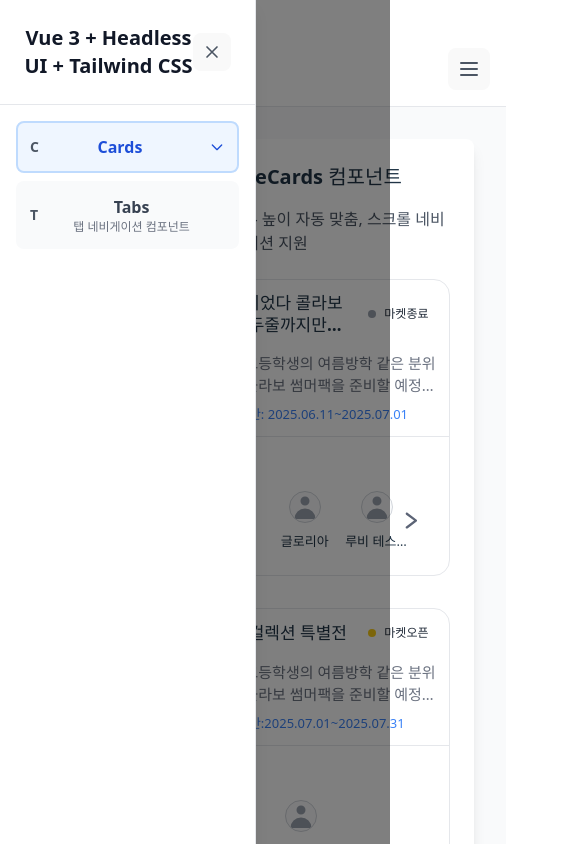
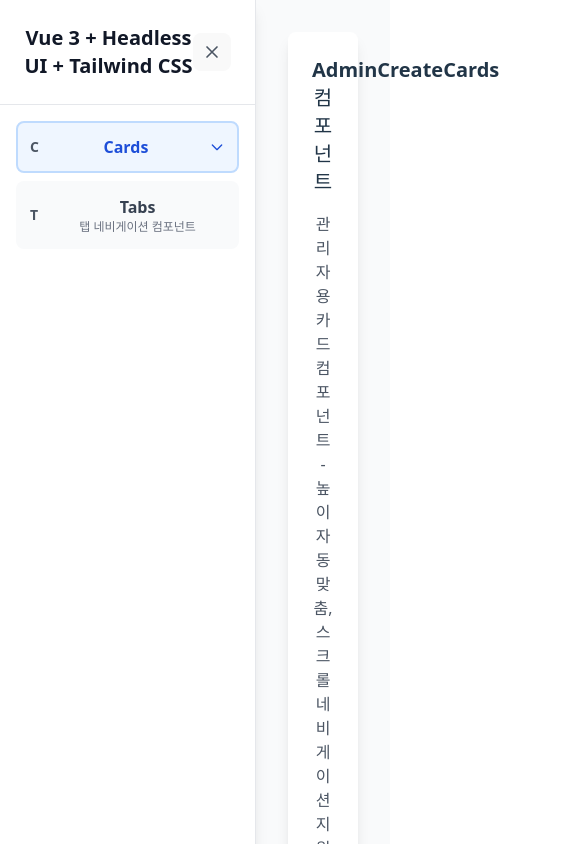
Before and after one commit to Theo1678/moremore-component, a Vue app: page / in a window 390 px wide. Shown: the top 844 px of the page, 577 px wide, since content can reach past the window. Built offline with nearby package versions, Linux system fonts and the light colour scheme.

Commit message:
css 수정

```diff
--- a/src/components/Cards/AdminCreateCards.vue
+++ b/src/components/Cards/AdminCreateCards.vue
@@ -131,7 +131,7 @@ const canScrollRight = (shopId) => {
     <div
       v-for="shop in displayedShops"
       :key="shop.id"
-      class="cursor-pointer transition-transform hover:scale-105 h-full"
+      class="cursor-pointer transition-transform hover:scale-105 h-full max-w-[380px]"
     >
       <div
         class="w-full max-w-2xl mx-auto bg-white rounded-2xl border border-gray-200 overflow-hidden h-full flex flex-col"
--- a/src/style.css
+++ b/src/style.css
@@ -73,8 +73,8 @@ button:focus-visible {
 }
 
 #app {
+  width: 100%;
   margin: 0 auto;
-  padding: 2rem;
   text-align: center;
 }
 
--- a/src/views/MainLayout.vue
+++ b/src/views/MainLayout.vue
@@ -80,20 +80,11 @@ const isSubCategorySelected = (categoryId, subCategoryId) => {
 
 <template>
   <div class="min-h-screen bg-gray-50 flex">
-    <!-- 모바일 오버레이 -->
-    <div
-      v-if="sidebarOpen"
-      @click="toggleSidebar"
-      class="fixed inset-0 bg-black bg-opacity-50 z-20 lg:hidden"
-    ></div>
-
-    <!-- 좌측 사이드바 네비게이션 -->
+    <!-- 좌측 사이드바 네비게이션 (모든 화면 크기에서 고정) -->
     <aside
       :class="[
-        'bg-white shadow-lg border-r border-gray-200 flex-shrink-0 transition-all duration-300 ease-in-out z-30 min-w-20',
-        sidebarOpen
-          ? 'w-64 translate-x-0'
-          : 'w-0 -translate-x-full lg:w-16 lg:translate-x-0',
+        'bg-white shadow-lg border-r border-gray-200 flex-shrink-0 transition-all duration-300 ease-in-out min-w-20',
+        sidebarOpen ? 'w-64' : 'w-16',
       ]"
     >
       <!-- 헤더 영역 -->
@@ -103,11 +94,11 @@ const isSubCategorySelected = (categoryId, subCategoryId) => {
           <div
             :class="[
               'transition-opacity duration-300',
-              sidebarOpen ? 'opacity-100' : 'opacity-0 lg:opacity-100',
+              sidebarOpen ? 'opacity-100' : 'opacity-0',
             ]"
           >
-            <div v-if="sidebarOpen || !sidebarOpen" class="lg:block">
-              <h1 v-if="sidebarOpen" class="text-xl font-bold text-gray-900">
+            <div v-if="sidebarOpen" class="block">
+              <h1 class="text-xl font-bold text-gray-900">
                 Vue 3 + Headless UI + Tailwind CSS
               </h1>
             </div>
@@ -143,13 +134,8 @@ const isSubCategorySelected = (categoryId, subCategoryId) => {
         </div>
       </div>
 
-      <!-- 네비게이션 메뉴 -->
-      <nav
-        :class="[
-          'p-4 space-y-2 overflow-hidden',
-          sidebarOpen ? 'opacity-100' : 'opacity-0 lg:opacity-100',
-        ]"
-      >
+      <!-- 네비게이션 메뉴 (펼쳐진 상태에서만 표시) -->
+      <nav v-if="sidebarOpen" class="p-4 space-y-2 overflow-hidden">
         <div v-for="item in navigationItems" :key="item.id" class="space-y-1">
           <!-- 메인 카테고리 -->
           <div
@@ -162,13 +148,12 @@ const isSubCategorySelected = (categoryId, subCategoryId) => {
             ]"
           >
             <!-- 아이콘 영역 -->
-
-            <span class="text-sm font-semibold text-gray-600">
+            <span class="text-sm font-semibold text-gray-600 flex-shrink-0">
               {{ item.label.charAt(0) }}
             </span>
 
             <!-- 텍스트 영역 -->
-            <div v-if="sidebarOpen" class="flex-1 min-w-0">
+            <div class="flex-1 min-w-0 ml-3">
               <div class="font-semibold truncate">{{ item.label }}</div>
               <div class="text-xs text-gray-500 truncate">
                 {{ item.description }}
@@ -176,10 +161,7 @@ const isSubCategorySelected = (categoryId, subCategoryId) => {
             </div>
 
             <!-- 드롭다운 화살표 -->
-            <div
-              v-if="item.hasSubItems && sidebarOpen"
-              class="ml-2 flex-shrink-0"
-            >
+            <div v-if="item.hasSubItems" class="ml-2 flex-shrink-0">
               <svg
                 :class="[
                   'w-4 h-4 transition-transform duration-200',
@@ -201,9 +183,7 @@ const isSubCategorySelected = (categoryId, subCategoryId) => {
 
           <!-- 하위 카테고리 드롭다운 -->
           <div
-            v-if="
-              item.hasSubItems && expandedCategory === item.id && sidebarOpen
-            "
+            v-if="item.hasSubItems && expandedCategory === item.id"
             class="ml-4 space-y-1 animate-in slide-in-from-top-2 duration-200"
           >
             <div
@@ -242,34 +222,7 @@ const isSubCategorySelected = (categoryId, subCategoryId) => {
     </aside>
 
     <!-- 메인 콘텐츠 영역 -->
-    <main class="flex-1 flex flex-col min-w-0">
-      <!-- 상단 헤더 (모바일용 햄버거 메뉴) -->
-      <header class="lg:hidden bg-white border-b border-gray-200 p-4">
-        <div class="flex items-center justify-between">
-          <h1 class="text-lg font-semibold text-gray-900">
-            Moremore Component
-          </h1>
-          <button
-            @click="toggleSidebar"
-            class="p-2 rounded-lg hover:bg-gray-100 transition-colors duration-200 focus:outline-none focus:ring-2 focus:ring-blue-500"
-          >
-            <svg
-              class="w-6 h-6 text-gray-600"
-              fill="none"
-              stroke="currentColor"
-              viewBox="0 0 24 24"
-            >
-              <path
-                stroke-linecap="round"
-                stroke-linejoin="round"
-                stroke-width="2"
-                d="M4 6h16M4 12h16M4 18h16"
-              />
-            </svg>
-          </button>
-        </div>
-      </header>
-
+    <main class="flex-1 flex flex-col min-w-0 flex items-center">
       <!-- 콘텐츠 영역 -->
       <div class="flex-1 p-8 max-w-[1200px] w-full">
         <!-- Cards 섹션 -->
@@ -314,11 +267,9 @@ aside {
   left: 0;
 }
 
-@media (min-width: 1024px) {
-  aside {
-    position: relative;
-    height: auto;
-  }
+aside {
+  position: relative;
+  height: auto;
 }
 
 /* 스크롤바 커스터마이징 */
```
